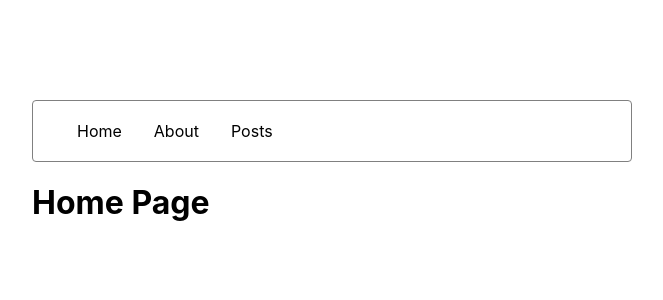
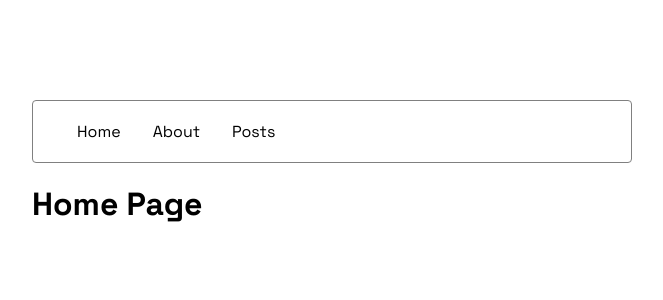
Before and after one commit to aalfonsogomez/nextjs-13-app, a Next.js app: page / in a window 1280 px wide. Shown: the top 300 px of the page, without its empty margins (308-971 px from the left). Built offline with nearby package versions, Linux system fonts and the light colour scheme.

Commit message:
Probamos @next/font

```diff
--- a/app/layout.js
+++ b/app/layout.js
@@ -1,6 +1,10 @@
 import '../styles/globals.css'
+import { Space_Grotesk } from '@next/font/google'
+import { Navigation } from './components/navigation'
 
-import { Navigation } from './components/navigation'
+const font = Space_Grotesk({
+  weights: ['400', '700']
+})
 
 export default function RootLayout ({ children }) {
   return (
@@ -8,7 +12,7 @@
       <head>
         <title>My first App with Nextjs 13</title>
       </head>
-      <body>
+      <body className={font.className}>
         <Navigation />
         {children}
       </body>
--- a/package.json
+++ b/package.json
@@ -9,6 +9,7 @@
     "lint": "next lint"
   },
   "dependencies": {
+    "@next/font": "^13.0.5",
     "eslint": "8.28.0",
     "eslint-config-next": "13.0.4",
     "next": "13.0.4",
```
Also changed, not shown: 1 other file (tests, documents, lock files or other folders).
